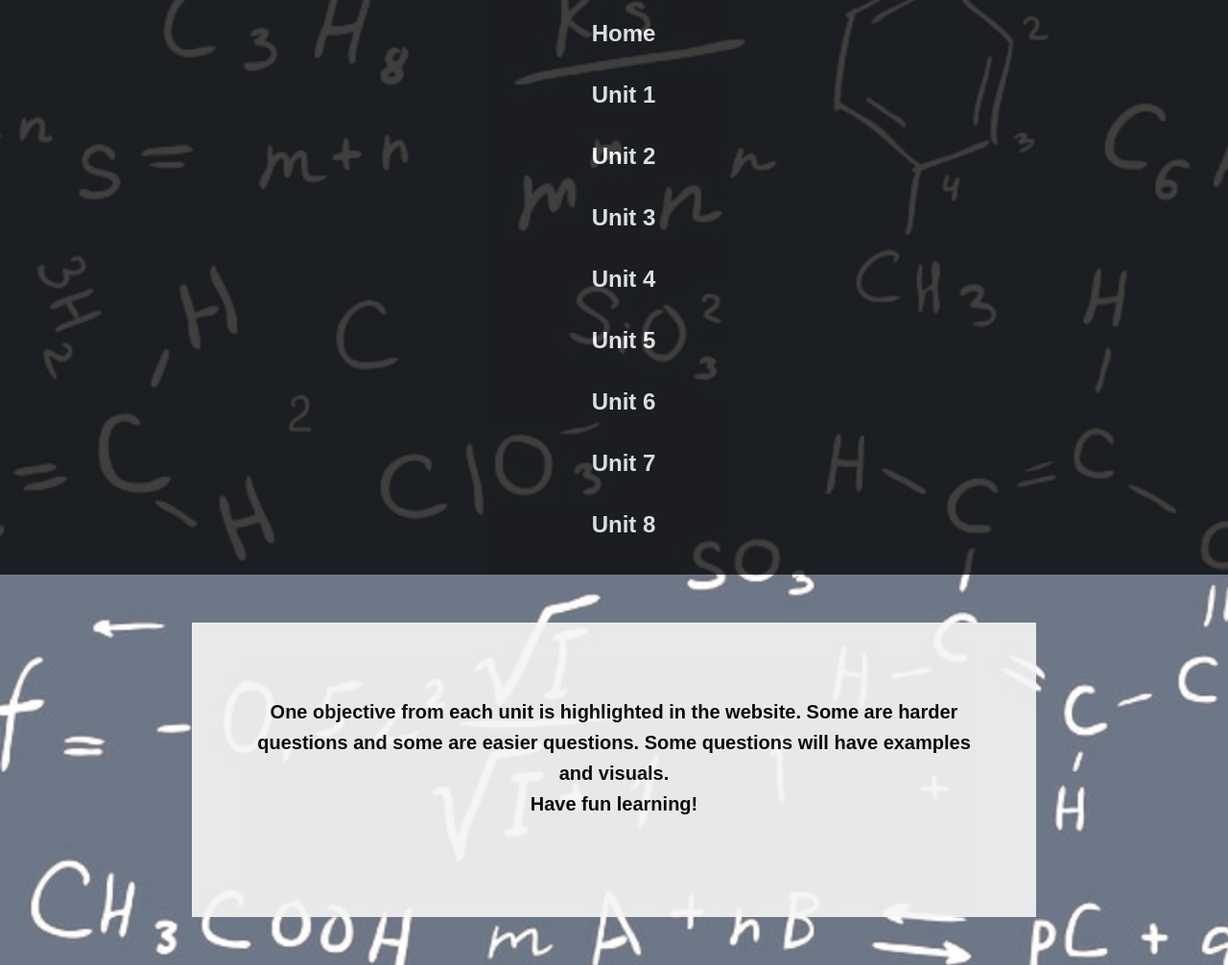
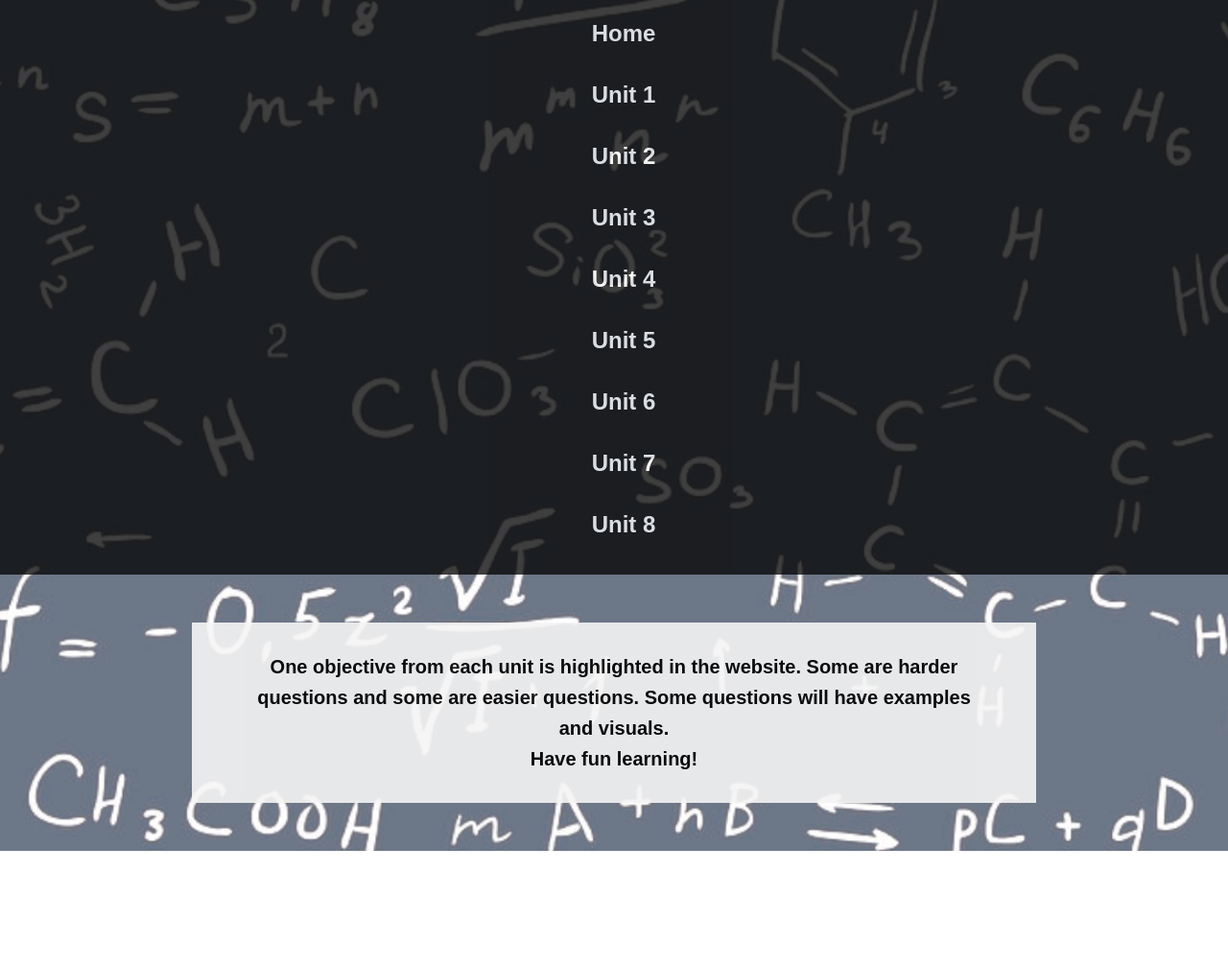
Before and after one commit to danwanthj/chemunitsreviewproject, a plain HTML site: page index.html in a window 1280 px wide. Shown: the part 587-1593 px from the top of the page at 96% size. After the commit the page ends 1474 px from the top, so only its background shows below. Drawn offline with Linux system fonts and the light colour scheme.

Commit message:
Update index.css

```diff
--- a/index.css
+++ b/index.css
@@ -113,8 +113,8 @@ a:hover {
 }
 
 .description {
-    padding-top: 75px;
-    padding-bottom: 100px;
+    padding-top: 30px;
+    padding-bottom: 30px;
     background-color: whitesmoke;
     margin-left: 200px;
     margin-right: 200px;
@@ -128,6 +128,4 @@ a:hover {
     line-height: 160%;
     margin-left: 50px;
     margin-right: 50px;
-    padding-top: 2px;
-    padding-bottom: 2px;
 }
```
